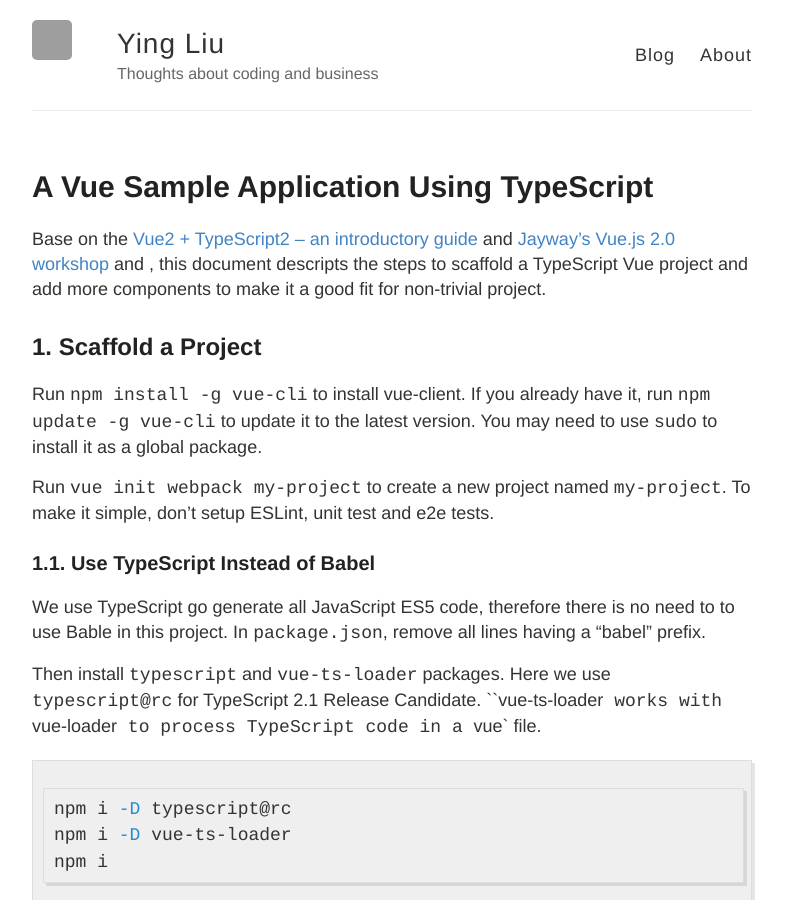
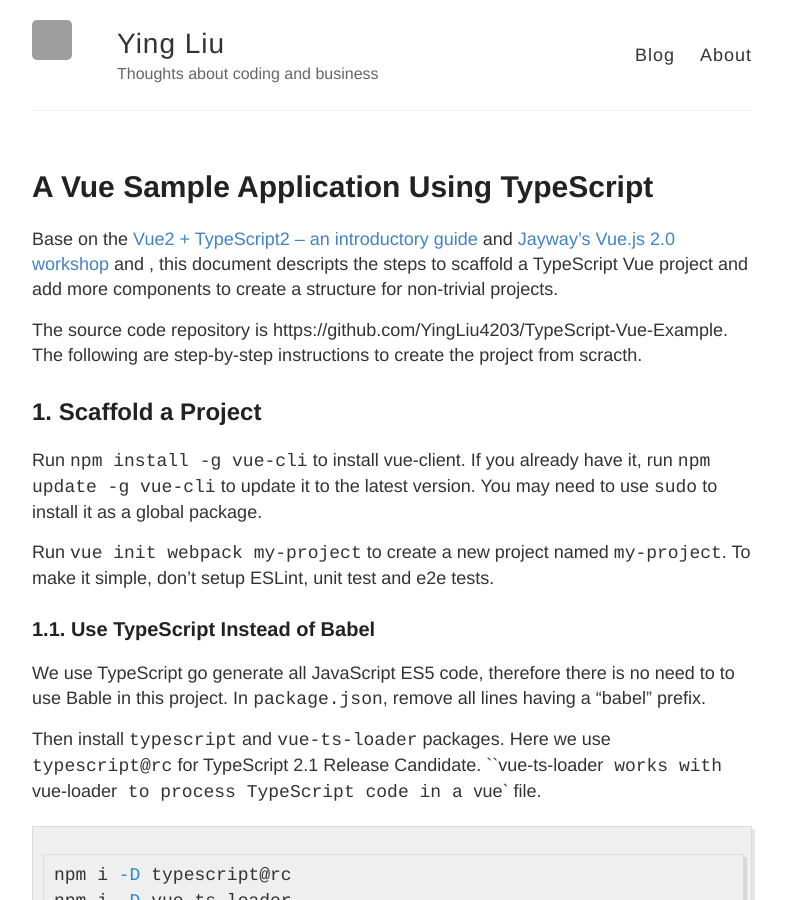
Before and after one commit to YingLiu4203/old-dev-blog, a Jekyll site: the page built from _posts/2016-12-04-Vue-Sample-in-Typescript.md, in a window 1280 px wide and 900 px high. Shown: the whole window, without its empty margins (248-1034 px from the left). Built offline with Jekyll 4.4.1, drawn with Linux system fonts in a browser that asks for light colours; comment, search, counter and statistics services are not loaded; grey boxes are pictures that could not be loaded.

Commit message:
add github repository url

```diff
--- a/_posts/2016-12-04-Vue-Sample-in-Typescript.md
+++ b/_posts/2016-12-04-Vue-Sample-in-Typescript.md
@@ -7,7 +7,9 @@ tags:
 - TypeScript
 ---
 
-Base on the [Vue2 + TypeScript2 -- an introductory guide](https://herringtondarkholme.github.io/2016/10/03/vue2-ts2/) and [Jayway's Vue.js 2.0 workshop](https://jayway.github.io/vue-js-workshop/) and , this document descripts the steps to scaffold a TypeScript Vue project and add more components to make it a good fit for non-trivial project.
+Base on the [Vue2 + TypeScript2 -- an introductory guide](https://herringtondarkholme.github.io/2016/10/03/vue2-ts2/) and [Jayway's Vue.js 2.0 workshop](https://jayway.github.io/vue-js-workshop/) and , this document descripts the steps to scaffold a TypeScript Vue project and add more components to create a structure for non-trivial projects.
+
+The source code repository is https://github.com/YingLiu4203/TypeScript-Vue-Example. The following are step-by-step instructions to create the project from scracth.
 
 ## 1. Scaffold a Project
 Run `npm install -g vue-cli` to install vue-client. If you already have it, run `npm update -g vue-cli` to update it to the latest version. You may need to use `sudo` to install it as a global package.
```
